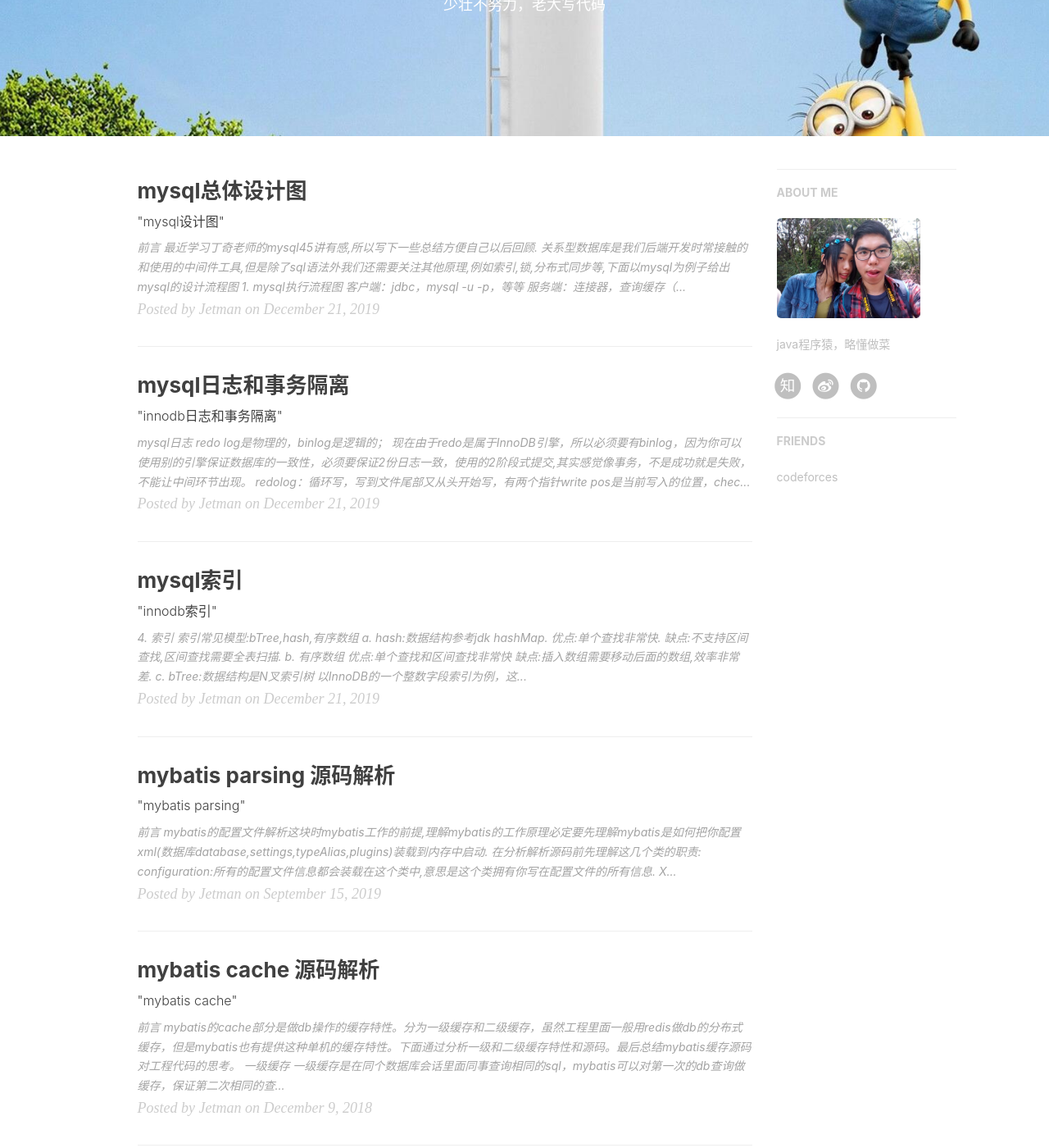
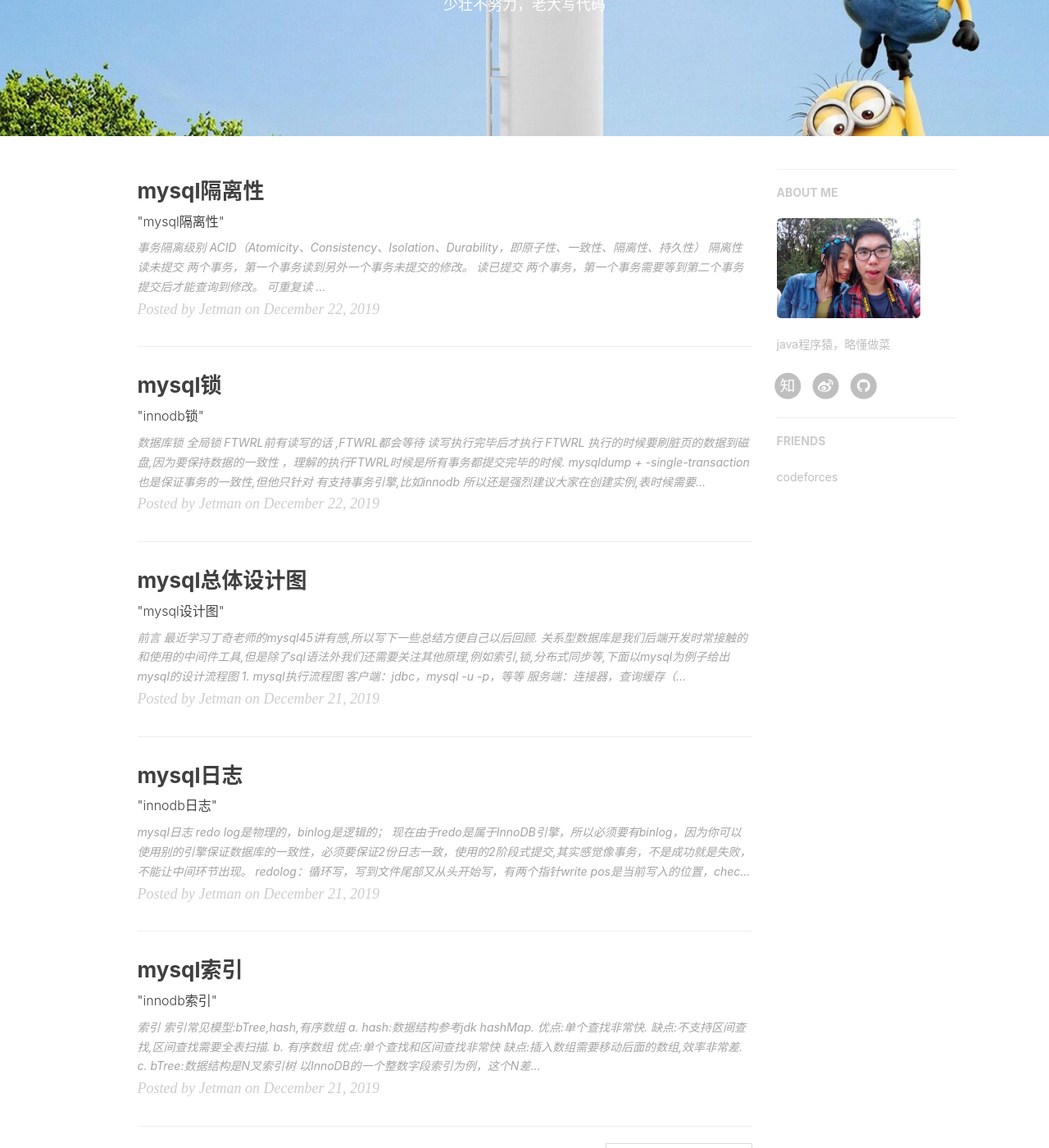
Before and after one commit to Jetman13/Jetman.github.io, a Jekyll site: the page built from index.html, in a window 1280 px wide and 1400 px high, scrolled down 252 px. Shown: the whole window at 82% size. Built offline with Jekyll 4.4.1, drawn with Linux system fonts in a browser that asks for light colours; nearby versions of some CDN libraries; the list of posts is cut into pages by our own code; comment, search, counter and statistics services are not loaded; some of the changed lines change nothing that is shown.

Commit message:
add mysql lock....

````diff
--- a/_config.yml
+++ b/_config.yml
@@ -45,6 +45,7 @@ kramdown:
   input: GFM                            # use Github Flavored Markdown !important
 
 
+future: true
 
 # Disqus settings
 disqus_username: jetman
--- a/_posts/2019-12-21-mysql-index.markdown
+++ b/_posts/2019-12-21-mysql-index.markdown
@@ -4,7 +4,7 @@ title:      "mysql索引"
 subtitle:   " \"innodb索引\""
 date:       2019-12-21 12:00:00
 author:     "Jetman"
-header-img: "img/in-post/mysql/mysql-three.jpeg"
+header-img: "img/in-post/mysql/mysql-3.jpg"
 catalog: true
 tags:
     - mysql
@@ -13,7 +13,7 @@ tags:
 ---
 
 
-#### 4. 索引
+#### 索引
 ##### 索引常见模型:bTree,hash,有序数组
   - a. hash:数据结构参考jdk hashMap.
     优点:单个查找非常快.
@@ -40,3 +40,64 @@ tags:
 第一原则是：如果通过调整顺序，可以少维护一个索引，那么这个顺序往往就是需要优先考虑采用的。
   - 索引下推：在MySQL5.6之前，只能从根据最左前缀查询到ID开始一个个回表。到主键索引上找出数据行，再对比字段值。
 MySQL5.6引入的索引下推优化，可以在索引遍历过程中，对索引中包含的字段先做判断，直接过滤掉不满足条件的记录，减少回表次数。
+
+
+#### 普通索引和唯一索引选择
+系统表空间就是用来放系统信息的，比如数据字典什么的，对应的磁盘文件是ibdata1.
+数据表空间就是一个个的表数据文件，对应的磁盘文件就是 表名.ibd
+
+选择普通索引还是唯一索引？
+对于查询过程来说：
+- a. 普通索引，查到满足条件的第一个记录后，继续查找下一个记录，知道第一个不满足条件的记录
+- b. 唯一索引，由于索引唯一性，查到第一个满足条件的记录后，停止检索
+
+但是，两者的性能差距微乎其微。因为InnoDB根据数据页来读写的。
+
+概念：change buffer
+当需要插入(非唯一索引,一定插入成功)一个数据页，如果数据页在内存中就直接插入，如果不在内存中，在不影响数据一致性的前提下，InnoDB会将这些更新操作缓存在change buffer中。下次查询需要访问这个数据页的时候，将数据页读入内存，然后执行change buffer中的与这个页有关的操作。
+
+change buffer是可以持久化的数据。在内存中有拷贝，也会被写入到磁盘上
+
+purge:将change buffer中的操作应用到原数据页上，得到最新结果的过程，成为purge
+访问这个数据页会触发purge，系统有后台线程定期purge，在数据库正常关闭的过程中，也会执行purge
+
+唯一索引的更新不能使用change buffer
+
+change buffer用的是buffer pool里的内存，change buffer的大小，可以通过参数innodb_change_buffer_max_size来动态设置。这个参数设置为50的时候，表示change buffer的大小最多只能占用buffer pool的50%。
+
+将数据从磁盘读入内存涉及随机IO的访问，是数据库里面成本最高的操作之一。
+change buffer 因为减少了随机磁盘访问，所以对更新性能的提升很明显。
+
+change buffer使用场景
+在一个数据页做purge之前，change buffer记录的变更越多，收益就越大。
+对于写多读少的业务来说，页面在写完以后马上被访问到的概率比较小，此时change buffer的使用效果最好。这种业务模型常见的就是账单类、日志类的系统。
+
+反过来，假设一个业务的更新模式是写入之后马上会做查询，那么即使满足了条件，将更新先记录在change buffer,但之后由于马上要访问这个数据页，会立即触发purge过程。
+这样随机访问IO的次数不会减少，反而增加了change buffer的维护代价。所以，对于这种业务模式来说，change buffer反而起到了副作用。
+
+索引的选择和实践：
+尽可能使用普通索引。
+redo log主要节省的是随机写磁盘的IO消耗(转成顺序写)，而change buffer主要节省的则是随机读磁盘的IO消耗。
+
+#### 选错索引
+索引的基数:explain得出的影响条数,使用采样统计
+采样统计的时候，InnoDB默认会选择N个数据页，统计这些页面上的不同值，得到一个平均值，然后乘以这个索引的页面数，就得到了这个索引的基数。
+
+而数据表是会持续更新的，索引统计信息也不会固定不变。所以，当变更的数据行数超过1/M的时候，会自动触发重新做一次索引统计。
+
+在MySQL中，有两种存储索引统计的方式，可以通过设置参数innodb_stats_persistent的值来选择：
+
+设置为on的时候，表示统计信息会持久化存储。这时，默认的N是20，M是10。
+设置为off的时候，表示统计信息只存储在内存中。这时，默认的N是8，M是16。
+
+
+有时优化器会选错索引,当出现这种情况可以用
+1.force index强行选择一个索引
+2.考虑修改语句，引导MySQL使用我们期望的索引
+3.在有些场景下，我们可以新建一个更合适的索引，来提供给优化器做选择，或删掉误用的索引。
+
+#### 字符串加索引
+1. 直接创建完整索引，这样可能比较占用空间；
+2. 创建前缀索引，节省空间，但会增加查询扫描次数，并且不能使用覆盖索引；
+3. 倒序存储，再创建前缀索引，用于绕过字符串本身前缀的区分度不够的问题；
+4. 创建hash字段索引，查询性能稳定，有额外的存储和计算消耗，跟第三种方式一样，都不支持范围扫描。
--- a/_posts/2019-12-21-mysql-log.markdown
+++ b/_posts/2019-12-21-mysql-log.markdown
@@ -1,7 +1,7 @@
 ---
 layout:     post
-title:      "mysql日志和事务隔离"
-subtitle:   " \"innodb日志和事务隔离\""
+title:      "mysql日志"
+subtitle:   " \"innodb日志\""
 date:       2019-12-21 12:00:00
 author:     "Jetman"
 header-img: "img/in-post/mysql/mysql-two.jpg"
@@ -19,27 +19,3 @@ tags:
 2. 现在由于redo是属于InnoDB引擎，所以必须要有binlog，因为你可以使用别的引擎保证数据库的一致性，必须要保证2份日志一致，使用的2阶段式提交,其实感觉像事务，不是成功就是失败，不能让中间环节出现。
 3. redolog：循环写，写到文件尾部又从头开始写，有两个指针write pos是当前写入的位置，checkpoint是当前需要擦除的位置，当redolog的日志刷入磁盘时，checkpoint就需要+1，checkpoint永远不能追上writepos，当赶上时就要暂停等待刷盘。
 4. binlog：追加写，不会循环，会记录sql的每次操作。可以用来同步数据。
-
-####  事务隔离级别
-
-ACID（Atomicity、Consistency、Isolation、Durability，即原子性、一致性、隔离性、持久性）
-##### 隔离性
-1. 读未提交
-> 两个事务，第一个事务读到另外一个事务未提交的修改。
-2. 读已提交
-> 两个事务，第一个事务需要等到第二个事务提交后才能查询到修改。
-3. 可重复读
-> 只要在一个事务中，无论这条记录是否被其他事务更改，在这个事务里面重复读都一样。
-4. 串行化
-> 对于同一条记录，读会加“读锁”，写会加“写锁”当出现读写冲突是，必须串行处理。
-
-##### 视图
-隔离性主要利用一致性读视图。
->    一致性读视图是利用事务id递增作为版本号和undolog做到可见性。
->    例如一个视图的事务id=3，查询数据库里面数据事务id=5，则5的数据对于视图来说不可见，  只能通过undolog回滚。一直回滚到id=3，代表该值才是事务可见性的值。
->    用此方式来实现读已提交和可重复读两种隔离性。
-
-``` sql
-#查询当前超过60s的长事务
-select * from information_schema.innodb_trx where TIME_TO_SEC(timediff(now(),trx_started))>60
-```
--- /dev/null
+++ b/_posts/2019-12-22-mysql-isolation.markdown
@@ -0,0 +1,59 @@
+---
+layout:     post
+title:      "mysql隔离性"
+subtitle:   " \"mysql隔离性\""
+date:       2019-12-22 14:10:00
+author:     "Jetman"
+header-img: "img/in-post/mysql/mysql-5.jpg"
+catalog: true
+tags:
+    - mysql
+    - 技术
+    - 总结
+---
+
+
+####  事务隔离级别
+
+ACID（Atomicity、Consistency、Isolation、Durability，即原子性、一致性、隔离性、持久性）
+##### 隔离性
+1. 读未提交
+> 两个事务，第一个事务读到另外一个事务未提交的修改。
+2. 读已提交
+> 两个事务，第一个事务需要等到第二个事务提交后才能查询到修改。
+3. 可重复读
+> 只要在一个事务中，无论这条记录是否被其他事务更改，在这个事务里面重复读都一样。
+4. 串行化
+> 对于同一条记录，读会加“读锁”，写会加“写锁”当出现读写冲突是，必须串行处理。
+
+##### 视图
+隔离性主要利用一致性读视图。
+>    一致性读视图是利用事务id递增作为版本号和undolog做到可见性。
+>    例如一个视图的事务id=3，查询数据库里面数据事务id=5，则5的数据对于视图来说不可见，  只能通过undolog回滚。一直回滚到id=3，代表该值才是事务可见性的值。
+>    用此方式来实现读已提交和可重复读两种隔离性。
+
+``` sql
+#查询当前超过60s的长事务
+select * from information_schema.innodb_trx where TIME_TO_SEC(timediff(now(),trx_started))>60
+```
+
+#### 事务的隔离
+1. innodb支持RC和RR隔离级别实现是用的一致性视图(consistent read view)
+
+2. 事务在启动时会拍一个快照,这个快照是基于整个库的.
+基于整个库的意思就是说一个事务内,整个库的修改对于该事务都是不可见的(对于快照读的情况)
+如果在事务内select t表,另外的事务执行了DDL t表,根据发生时间,要嘛锁住要嘛报错
+
+3. 事务是如何实现的MVCC呢?
+- a. 每个事务都有一个事务ID,叫做transaction id(严格递增)
+- b. 事务在启动时,找到已提交的最大事务ID记为up_limit_id。
+- c. 事务在更新一条语句时,比如id=1改为了id=2.会把id=1和该行之前的row trx_id写到undo log里,
+并且在数据页上把id的值改为2,并且把修改这条语句的transaction id记在该行行头
+- d. 再定一个规矩,一个事务要查看一条数据时,必须先用该事务的up_limit_id与该行的transaction id做比对,如果up_limit_id>=transaction id,那么可以看.如果up_limit_id<transaction id,则只能去undo log里去取。去undo log查找数据的时候,也需要做比对,必须up_limit_id>transaction id,才返回数据
+
+4. 什么是当前读,由于当前读都是先读后写,只能读当前的值,所以为当前读.会更新事务内的up_limit_id为该事务的transaction id
+
+5. 为什么rr能实现可重复读而rc不能,分两种情况
+(1)快照读的情况下,rr不能更新事务内的up_limit_id,
+而rc每次会把up_limit_id更新为快照读之前最新已提交事务的transaction id,则rc不能可重复读
+(2)当前读的情况下,rr是利用record lock+gap lock来实现的,而rc没有gap,所以rc不能可重复读
--- /dev/null
+++ b/_posts/2019-12-22-mysql-lock.markdown
@@ -0,0 +1,43 @@
+---
+layout:     post
+title:      "mysql锁"
+subtitle:   " \"innodb锁\""
+date:       2019-12-22 14:00:00
+author:     "Jetman"
+header-img: "img/in-post/mysql/mysql-4.jpg"
+catalog: true
+tags:
+    - mysql
+    - 技术
+    - 总结
+---
+
+#### 数据库锁
+##### 全局锁
+- FTWRL前有读写的话 ,FTWRL都会等待 读写执行完毕后才执行
+FTWRL 执行的时候要刷脏页的数据到磁盘,因为要保持数据的一致性 ，理解的执行FTWRL时候是所有事务都提交完毕的时候.
+- mysqldump + -single-transaction 也是保证事务的一致性,但他只针对 有支持事务引擎,比如innodb
+所以还是强烈建议大家在创建实例,表时候需要innodb引擎为好
+- 全库只读 readonly = true 还有个情况在 slave 上 如果用户有超级权限的话 readonly 是失效的
+
+##### 表级锁
+- a.表级别锁 ：一个直接就是表锁 lock table 建议不要使用, 影响太大，另个就是 MDL 元数据锁
+- b.MDL 是并发情况下维护数据的一致性,在表上有事务的时候,不可以对元数据经行写入操作,并且这个是在server层面实现的
+- 当你做 dml 时候增加的 MDL 读锁, update table set id=Y where id=X; 并且由于隔离级别的原因 读锁之间不冲突
+- 当你DDL 时候 增加对表的写锁, 同时操作两个alter table 操作 这个要出现等待情况。
+- 但是如果是dml与ddl之间的交互 就更容易出现不可读写情况,这个情况容易session爆满,session是占用内存的,也会导致内存升高
+MDL 释放的情况就是事务提交.
+
+##### 行锁
+- 两阶段锁：在 InnoDB 事务中，行锁是在需要的时候才加上的，但并不是不需要了就立刻释放，而是要等到事务结束时才释放。
+> 建议：如果你的事务中需要锁多个行，要把最可能造成锁冲突、最可能影响并发度的锁尽量往后放。
+> 死锁：当并发系统中不同线程出现循环资源依赖，涉及的线程都在等待别的线程释放资源时，就会导致这几个线程都进入无限等待的状态。
+
+- 解决方案：
+1. 通过参数 innodb_lock_wait_timeout 根据实际业务场景来设置超时时间，InnoDB引擎默认值是50s。
+2. 发起死锁检测，发现死锁后，主动回滚死锁链条中的某一个事务，让其他事务得以继续执行。将参数 innodb_deadlock_detect 设置为 on，表示开启这个逻辑（默认是开启状态）。
+如何解决热点行更新导致的性能问题？
+1. 如果你能确保这个业务一定不会出现死锁，可以临时把死锁检测关闭掉。一般不建议采用
+2. 控制并发度，对应相同行的更新，在进入引擎之前排队。这样在InnoDB内部就不会有大量的死锁检测工作了。
+3. 将热更新的行数据拆分成逻辑上的多行来减少锁冲突，但是业务复杂度可能会大大提高。
+innodb行级锁是通过锁索引记录实现的，如果更新的列没建索引是会锁住整个表的。
````
Also changed, not shown: img/in-post/mysql/mysql-3.jpg (added).
